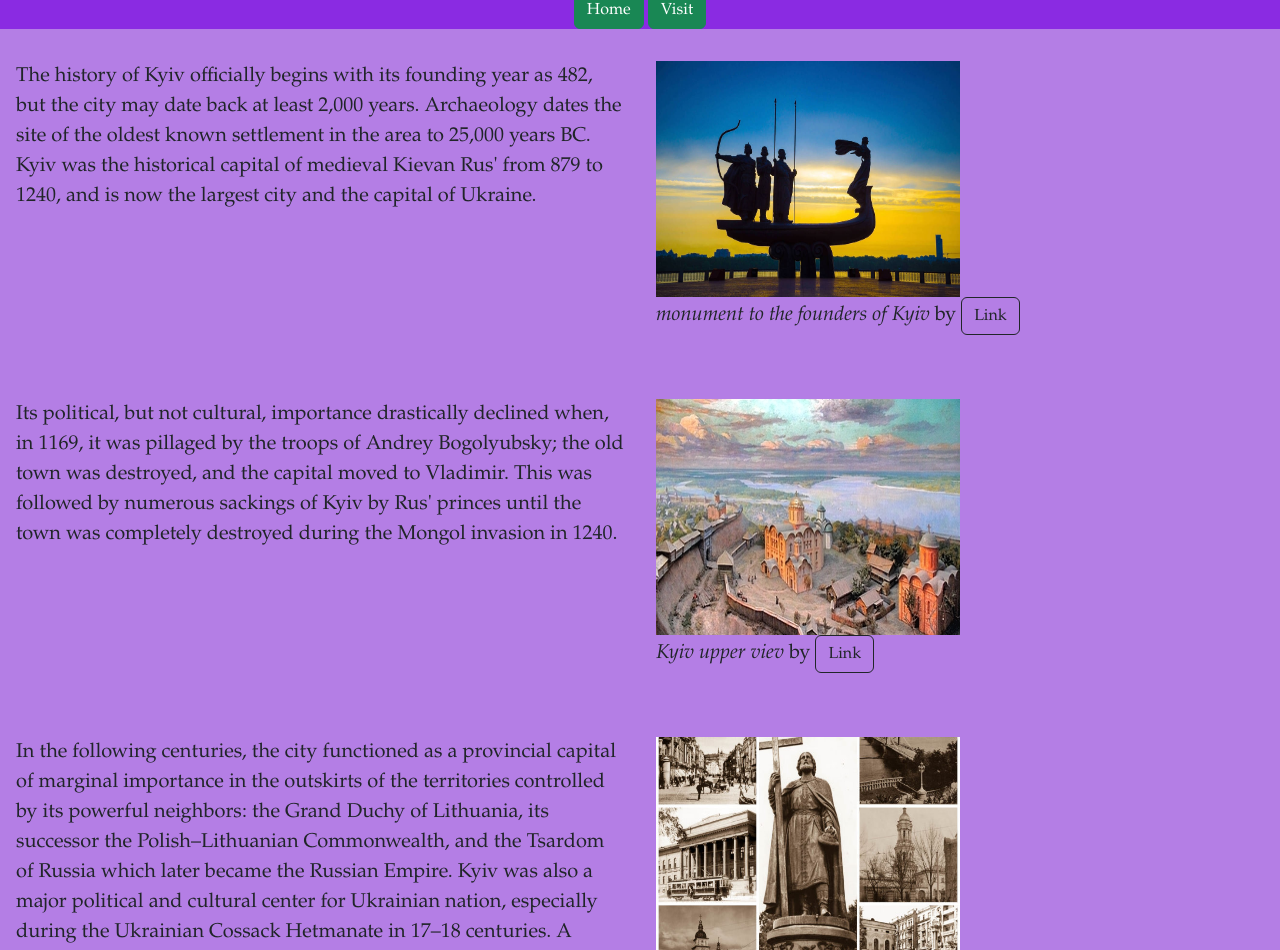
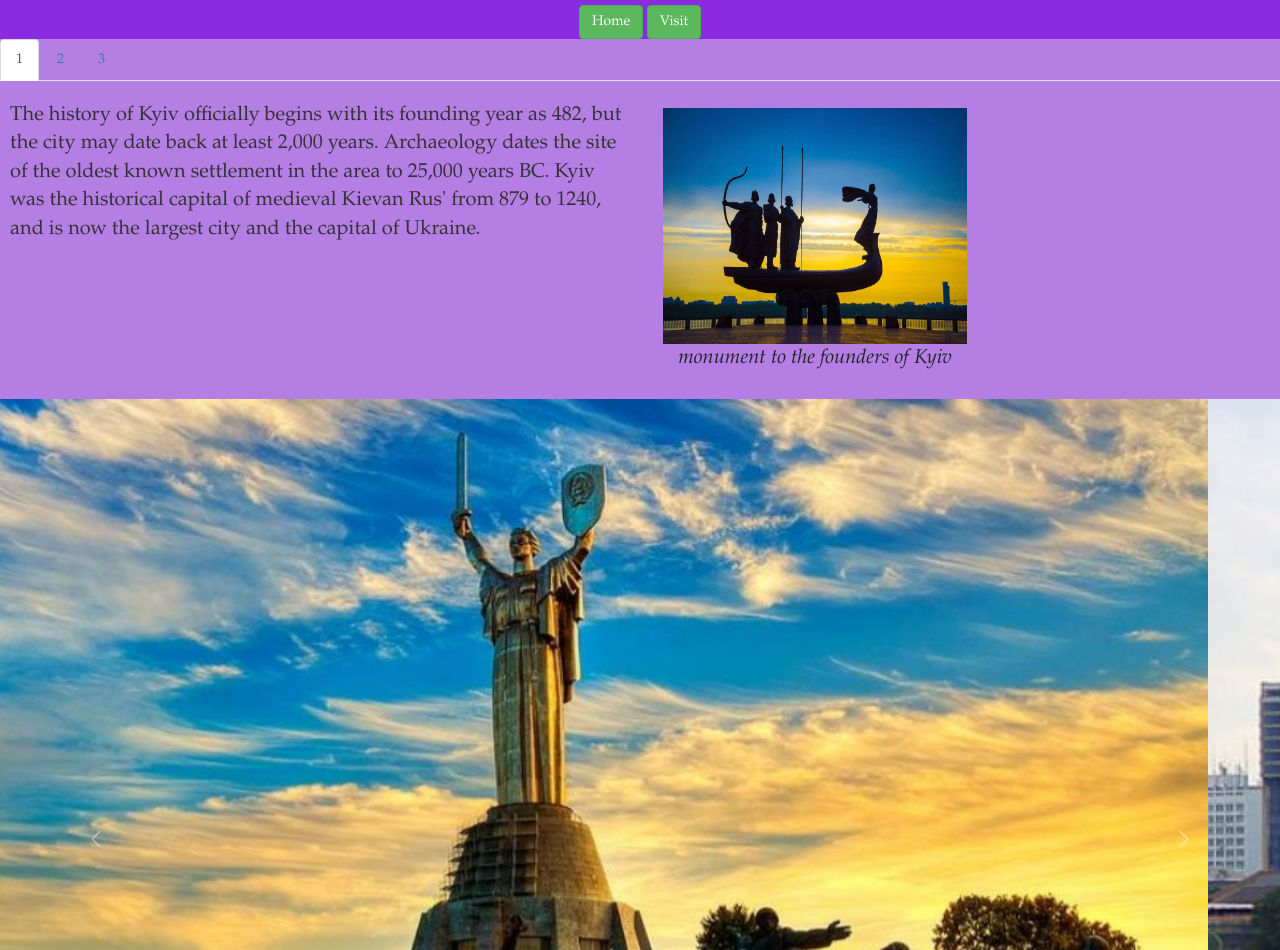
Before and after one commit to TopolMar/city1, a plain HTML site: page history.html in a window 1280 px wide. Shown: the part 65-1015 px from the top of the page. Drawn offline with nearby package versions, Linux system fonts and the light colour scheme.

Commit message:
Courusel moved to history added tablets to history

```diff
--- a/history.html
+++ b/history.html
@@ -6,6 +6,9 @@
   <meta name="viewport" content="width=device-width, initial-scale=1">
   <link href="https://cdn.jsdelivr.net/npm/bootstrap@5.2.2/dist/css/bootstrap.min.css" rel="stylesheet">
   <script src="https://cdn.jsdelivr.net/npm/bootstrap@5.2.2/dist/js/bootstrap.bundle.min.js"></script>
+   <link rel="stylesheet" href="https://maxcdn.bootstrapcdn.com/bootstrap/3.4.1/css/bootstrap.min.css">
+  <script src="https://ajax.googleapis.com/ajax/libs/jquery/3.6.0/jquery.min.js"></script>
+  <script src="https://maxcdn.bootstrapcdn.com/bootstrap/3.4.1/js/bootstrap.min.js"></script>
 
   </head>
   <body>
@@ -31,49 +34,88 @@
  </section>
   </center>
 
+
+
+
+  <ul class="nav nav-tabs">
+    <li class="active"><a data-toggle="tab" href="#1">1</a></li>
+    <li><a data-toggle="tab" href="#2">2</a></li>
+    <li><a data-toggle="tab" href="#3">3</a></li>
+
+  </ul>
+
+  <div class="tab-content">
+    <div id="1" class="tab-pane fade in active">
+
         <div class="container-fluid mt-3">
      <div class="row">
     <div class="col-sm-6 p-3 "><p>
          The history of Kyiv officially begins with its founding year as 482, but the city may date back at least 2,000 years. Archaeology dates the site of the oldest known settlement in the area to 25,000 years BC. Kyiv was the historical capital of medieval Kievan Rus' from 879 to 1240, and is now the largest city and the capital of Ukraine.
       </p></div>
-    <div class="col-sm-6 p-3 "><img src="Kyy.jpeg"  alt="
-monument to the founders of Kyiv" width="304" height="236">
- <p><cite>
-monument to the founders of Kyiv</cite>  by <a href="https://dovidka.biz.ua/tri-brati-kiy-shhek-horiv-i-sestra-yihnya-libid/" class="btn btn-outline-dark">Link</a>
-     </p>
+
+     <div class="col-sm-6 p-3 "><a href="https://dovidka.biz.ua/tri-brati-kiy-shhek-horiv-i-sestra-yihnya-libid/" class="btn btn-outline-dark" ><img src="Kyy.jpeg" alt="
+monument to the founders of Kyiv" style="width:304px;height:236px;"> <P><cite>
+monument to the founders of Kyiv</cite></p></a>
 </div>
  </div>
-</div>
-
+</div>  </div>
+    <div id="2" class="tab-pane fade">
 
       <div class="container-fluid mt-3">
      <div class="row">
     <div class="col-sm-6 p-3 "> <p>
         Its political, but not cultural, importance drastically declined when, in 1169, it was pillaged by the troops of Andrey Bogolyubsky; the old town was destroyed, and the capital moved to Vladimir. This was followed by numerous sackings of Kyiv by Rus' princes until the town was completely destroyed during the Mongol invasion in 1240.
       </p></div>
-    <div class="col-sm-6 p-3 "><img src="HisKyj.jpg"  alt="Kyiv upper viev" width="304" height="236">
- <p><cite>
-Kyiv upper viev</cite>  by <a href="https://uk.wikipedia.org/wiki/%D0%86%D1%81%D1%82%D0%BE%D1%80%D1%96%D1%8F_%D0%9A%D0%B8%D1%94%D0%B2%D0%B0"class="btn btn-outline-dark">Link</a>
-     </p>
+
+    <div class="col-sm-6 p-3 "><a href="https://uk.wikipedia.org/wiki/%D0%86%D1%81%D1%82%D0%BE%D1%80%D1%96%D1%8F_%D0%9A%D0%B8%D1%94%D0%B2%D0%B0" class="btn btn-outline-dark" ><img src="HisKyj.jpg" alt="Kyiv upper viev" style="width:304px;height:236px;"> <P><cite> Kyiv upper viev</cite></p></a>
+
 </div>
   </div>
-</div>
-
+</div></div>
+    <div id="3" class="tab-pane fade">
 
    <div class="container-fluid mt-3">
      <div class="row">
     <div class="col-sm-6 p-3 ">  <p>
         In the following centuries, the city functioned as a provincial capital of marginal importance in the outskirts of the territories controlled by its powerful neighbors: the Grand Duchy of Lithuania, its successor the Polish–Lithuanian Commonwealth, and the Tsardom of Russia which later became the Russian Empire. Kyiv was also a major political and cultural center for Ukrainian nation, especially during the Ukrainian Cossack Hetmanate in 17–18 centuries. A Christian city since 988, it still played an important role in preserving the traditions of Orthodox Christianity, especially at times of domination by Catholic Poland, and later the atheist Soviet Union.
       </p></div>
-    <div class="col-sm-6 p-3 "><img src="HisKyj2.jpg"  alt="
-Collage of historical photos" width="304" height="236">
- <p><cite>
-Collage of historical photos</cite>  by <a href="https://bigkyiv.com.ua/101-podiya-v-istoriyi-tysyacholitnogo-kyyeva/"class="btn btn-outline-dark">Link</a>
-     </p>
+
+      <div class="col-sm-6 p-3 "><a href="https://bigkyiv.com.ua/101-podiya-v-istoriyi-tysyacholitnogo-kyyeva/" class="btn btn-outline-dark" ><img src="HisKyj2.jpg" alt="Collage of historical photos" style="width:304px;height:236px;"> <P><cite> Collage of historical photos</cite></p></a>
+</div>
+  </div>
 </div>
  </div>
   </div>
 
 
+
+
+
+
+          <div id="carousel" class="carousel slide" data-bs-ride="carousel">
+  <div class="carousel-inner">
+    <div class="carousel-item active">
+      <img src="kiiv-afisha.jpeg" class="d-block w-100" alt="...">
+    </div>
+    <div class="carousel-item">
+      <img src="kyiv-lavra.jpg" class="d-block w-100" alt="...">
+    </div>
+    <div class="carousel-item">
+      <img src="kyyiv-ll-800x600.jpg" class="d-block w-100" alt="...">
+    </div>
+  </div>
+  <button class="carousel-control-prev" type="button" data-bs-target="#carousel" data-bs-slide="prev">
+    <span class="carousel-control-prev-icon" aria-hidden="true"></span>
+    <span class="visually-hidden">Previous</span>
+  </button>
+  <button class="carousel-control-next" type="button" data-bs-target="#carousel" data-bs-slide="next">
+    <span class="carousel-control-next-icon" aria-hidden="true"></span>
+    <span class="visually-hidden">Next</span>
+  </button>
+</div>
+
+
+
+
    </body>
 </html>
```
Lines whose indentation alone changed are shown as unchanged.
